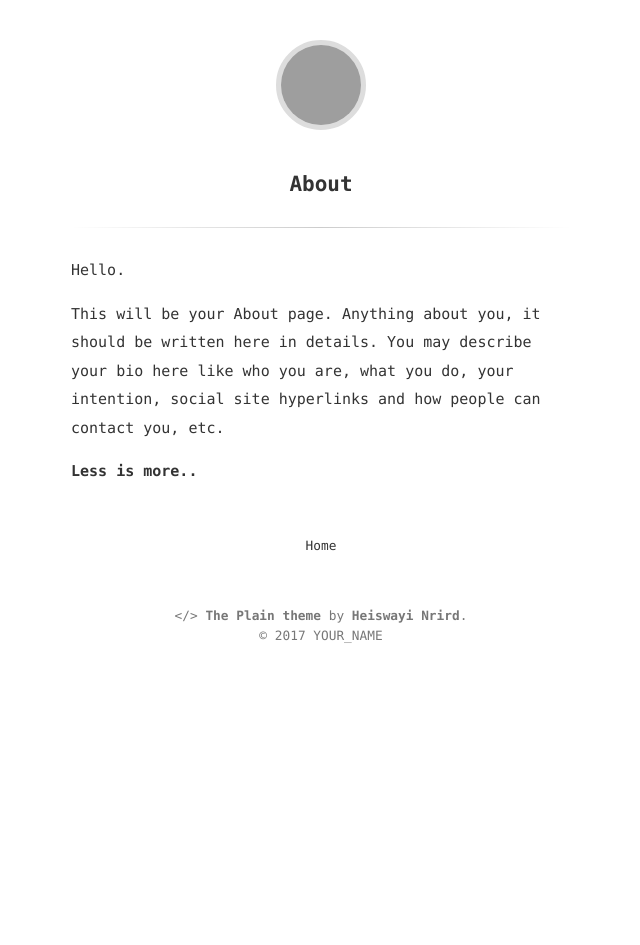
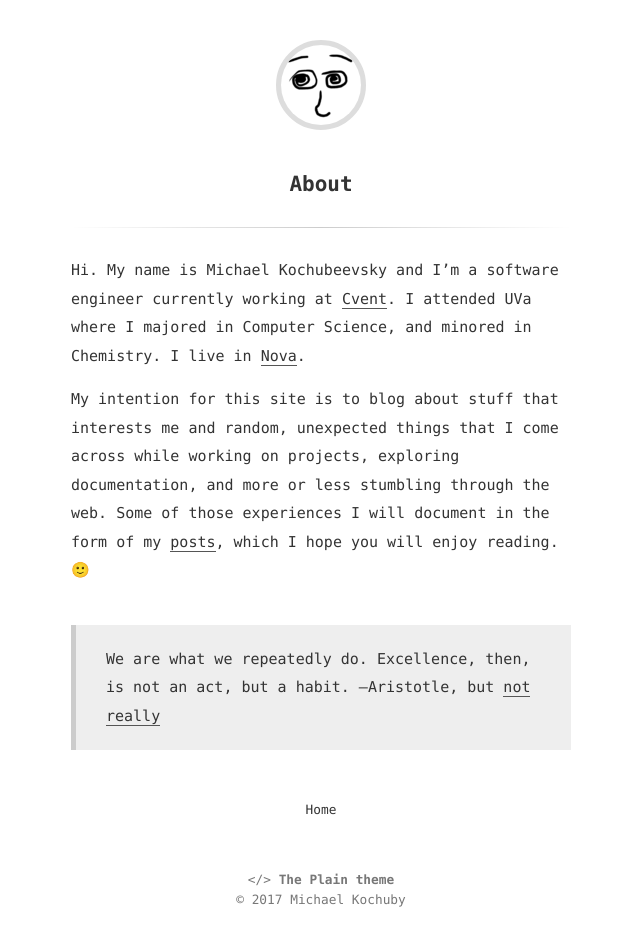
Before and after one commit to michaelkochub/michaelkochub.github.io, a Jekyll site: the page built from about.md, in a window 1280 px wide. Shown: the whole page, without its empty margins (319-959 px from the left). Built offline with Jekyll 4.4.1, drawn with Linux system fonts in a browser that asks for light colours; before the commit the page ends 900 px from its top, so only the background shows below that; grey boxes are pictures that could not be loaded.

Commit message:
getting the hang of things 🤗

```diff
--- a/_config.yml
+++ b/_config.yml
@@ -1,20 +1,15 @@
 # Site Info
-title:              "The Plain"
-description:        "The Plain is a minimalist Jekyll theme, that's it. Can't say anymore..."
+title:              "Kochuby"
+description:        "Personal site for blogging and sharing code."
 google_verify:      epFgX0s_0RM3CdjwFcsewfXzPov2g8s9ZBOLyaIUH-o # Put your Google Verification here
 google_analytics:   UA-XXXXXXX-X # Put your Google Analytics code
 
 # Author Info
-author_name:        "YOUR_NAME" # Your name here
-author_email:       hnrird@gmail.com # Your email here
-author_gravatar:    2b38b1b0e7e08b69379bd61582adf0c8 # Your Gravatar md5 hash here for logo
-twitter_username:   HeiswayiNrird # Your Twitter username here
-github_username:    heiswayi # Your GitHub username here
+author_name:        "Michael Kochuby" # Your name here
 
 # Site Settings
 baseurl:            "" # Base URL must end WITHOUT a slash, default: ""
 permalink:          /notes/:title # Post permalink
-timezone:           Asia/Kuala_Lumpur # https://en.wikipedia.org/wiki/List_of_tz_database_time_zones
 mathjax:            true  # enables support for mathjax - set to false to disable
 
 # Site Build
--- a/_includes/footer.html
+++ b/_includes/footer.html
@@ -1,4 +1,4 @@
 <div class="footer">
-  <span class="block">&lt;/&gt; <a href="http://github.com/heiswayi/the-plain" title="a minimalist Jekyll theme for personal blog">The Plain theme</a> by <a href="http://heiswayi.github.io">Heiswayi Nrird</a>.</span>
+  <span class="block">&lt;/&gt; <a href="http://github.com/heiswayi/the-plain" title="a minimalist Jekyll theme by Heiswayi Nrird">The Plain theme</a></span>
   <span class="block">&copy; {{ site.time | date: '%Y' }} {{ site.author_name }}</span>
 </div>
--- a/_includes/head.html
+++ b/_includes/head.html
@@ -9,7 +9,6 @@
 {% endif %}
 
 <meta name="twitter:card" content="summary" />
-<meta name="twitter:site" content="@{{ site.twitter_username }}" />
 <meta name="twitter:title" content="{% if page.title %}{{ page.title }}{% else %}{{ site.title }}{% endif %}" />
 <meta name="twitter:description" content="{% if page.excerpt %}{{ page.excerpt | strip_html | strip_newlines | truncate: 200 }}{% else %}{{ site.description }}{% endif %}">
 
--- a/_includes/header.html
+++ b/_includes/header.html
@@ -9,7 +9,7 @@
 	{% endif %}
 
 	<a href="{{ link | prepend: site.baseurl }}">
-		<img src="http://www.gravatar.com/avatar/{{ site.author_gravatar }}.png?s=80" class="gravatar">
+		<img src="{{ site.baseurl }}/assets/usericon2.png" class="gravatar">
 	</a>
 	<span class="logo-prompt">{{ prompt }}</span>
 
--- a/_sass/main.scss
+++ b/_sass/main.scss
@@ -68,9 +68,11 @@ blockquote {
     line-height: 100px;
     border: 5px solid #fff;
     box-sizing: border-box;
+    -webkit-transition: background 1s ease-out;
+    -moz-transition: background 1s ease-out;
     &:hover,
     &:focus {
-      background: #f14e32;
+      background: #f18e32;
     }
     &:hover + .logo-prompt,
     &:focus + .logo-prompt {
--- a/about.md
+++ b/about.md
@@ -3,8 +3,12 @@ layout: page
 title: About
 ---
 
-Hello.
+Hi. My name is Michael Kochubeevsky and I'm a software engineer currently working at [Cvent][cvent]. I attended UVa where I majored in Computer Science, and minored in Chemistry. I live in [Nova][nova].
 
-This will be your About page. Anything about you, it should be written here in details. You may describe your bio here like who you are, what you do, your intention, social site hyperlinks and how people can contact you, etc.
+My intention for this site is to blog about stuff that interests me and random, unexpected things that I come across while working on projects, exploring documentation, and more or less stumbling through the web. Some of those experiences I will document in the form of my [posts](/), which I hope you will enjoy reading. 🙂
 
-**Less is more..**
+> We are what we repeatedly do. Excellence, then, is not an act, but a habit. --Aristotle, but [not really][quote]
+
+[cvent]: https://www.cvent.com/
+[nova]: https://en.wikipedia.org/wiki/Northern_Virginia
+[quote]: http://blogs.umb.edu/quoteunquote/2012/05/08/its-a-much-more-effective-quotation-to-attribute-it-to-aristotle-rather-than-to-will-durant/
```
Also changed, not shown: _posts/2015-09-06-lorem-ipsum.md (deleted, +0 -24 lines), _posts/2015-09-09-download-this-theme.md (deleted, +0 -8 lines), _posts/2016-10-18-very-long-title-post.md (deleted, +0 -138 lines), _posts/2017-08-19-temp-post.md (added, +6 -0 lines), LICENSE.md (deleted), README.md, assets/favicon.png, assets/usericon.png (added), assets/usericon2.png (added).
